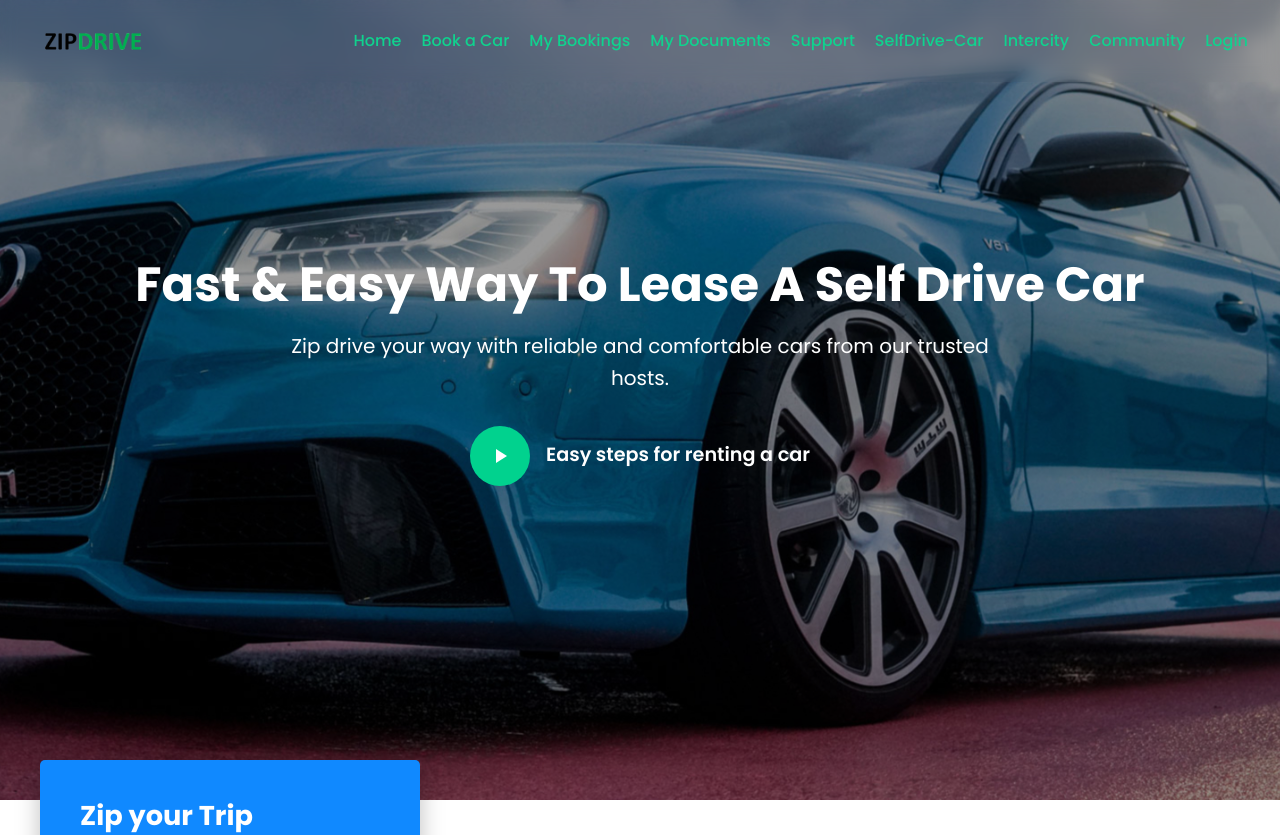
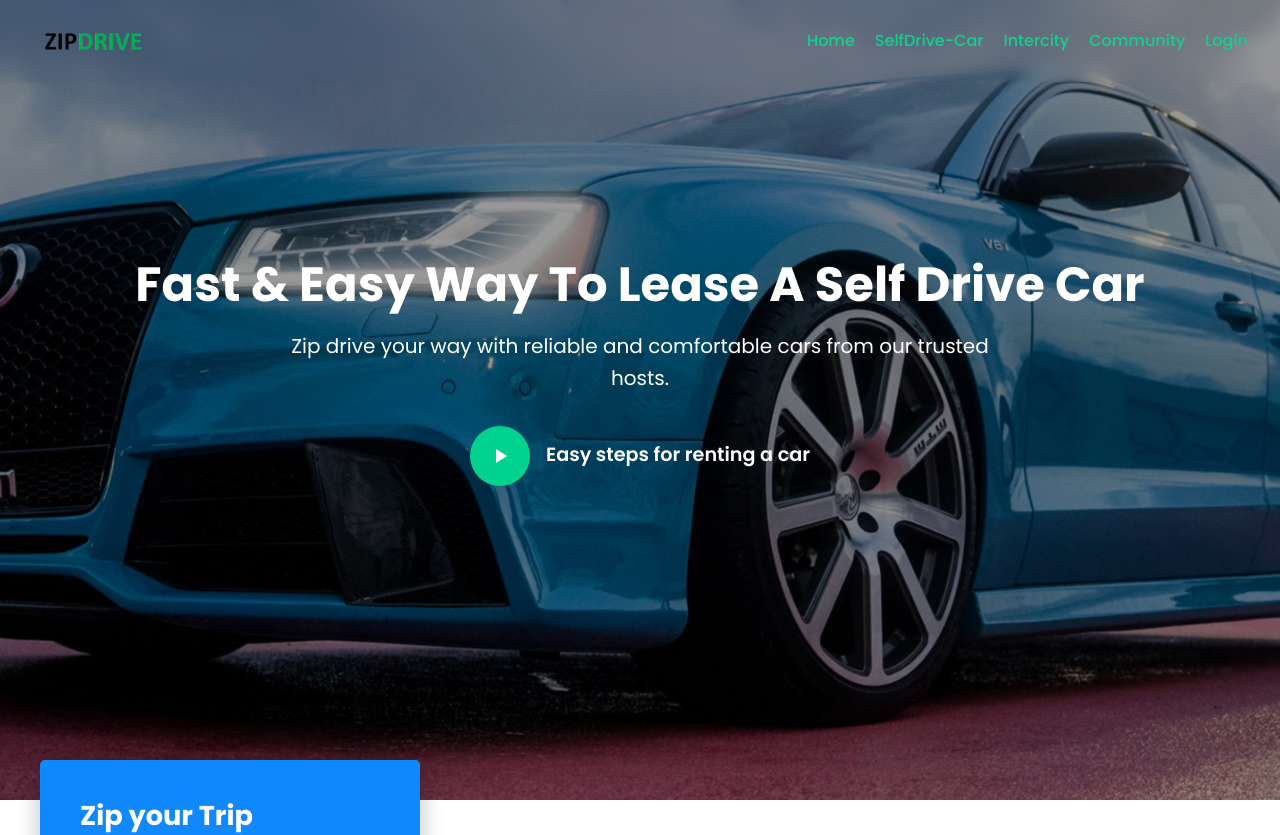
Before and after one commit to Chetanya2001/car-rent-app-frontend, a React (Vite) app: page / in a window 1280 px wide. Shown: the top 835 px of the page. Built offline with nearby package versions, Linux system fonts and the light colour scheme.

Commit message:
last time

```diff
--- a/src/pages/Home/Home.tsx
+++ b/src/pages/Home/Home.tsx
@@ -20,7 +20,7 @@ import {
   faCar,
   // faCalendarAlt,
   // faLifeRing,
-  faDoorOpen,
+  // faDoorOpen,
   // faPlus,
   // faFile,
 } from "@fortawesome/free-solid-svg-icons";
@@ -212,25 +212,59 @@ export default function Home() {
         >
           {isNavOpen ? "✖" : "☰"}
         </div>
+
         <nav className={`home-nav ${isNavOpen ? "active" : ""}`}>
-          {/* Common Links */}
+          {/* Top links based on role */}
           <Link to="/" onClick={() => setIsNavOpen(false)}>
             Home
           </Link>
 
-          {role === "host" ? (
+          {!user && (
             <>
+              <Link to="/cars" onClick={() => setIsNavOpen(false)}>
+                SelfDrive-Car
+              </Link>
+              <Link to="/cars" onClick={() => setIsNavOpen(false)}>
+                Intercity
+              </Link>
+              <Link to="/community" onClick={() => setIsNavOpen(false)}>
+                Community
+              </Link>
+              <a
+                href="#login"
+                className="login-link"
+                onClick={(e) => {
+                  e.preventDefault();
+                  setActiveModal("login");
+                  setIsNavOpen(false);
+                }}
+              >
+                Login
+              </a>
+            </>
+          )}
+
+          {user && role === "host" && (
+            <>
+              <Link to="/cars" onClick={() => setIsNavOpen(false)}>
+                SelfDrive-Car
+              </Link>
               <Link to="/add-car" onClick={() => setIsNavOpen(false)}>
                 Add a Car
-              </Link>
-              <Link to="/my-cars" onClick={() => setIsNavOpen(false)}>
-                My Cars
               </Link>
               <Link to="/host-mybookings" onClick={() => setIsNavOpen(false)}>
                 My Bookings
               </Link>
+              <Link to="/cars" onClick={() => setIsNavOpen(false)}>
+                Intercity
+              </Link>
+              <Link to="/community" onClick={() => setIsNavOpen(false)}>
+                Community
+              </Link>
             </>
-          ) : (
+          )}
+
+          {user && role === "guest" && (
             <>
               <Link to="/searched-cars" onClick={() => setIsNavOpen(false)}>
                 Book a Car
@@ -238,39 +272,17 @@ export default function Home() {
               <Link to="/guest-mybookings" onClick={() => setIsNavOpen(false)}>
                 My Bookings
               </Link>
-              <Link to="/my-documents" onClick={() => setIsNavOpen(false)}>
-                My Documents
+              <Link to="/cars" onClick={() => setIsNavOpen(false)}>
+                Intercity
               </Link>
-              <Link to="/support" onClick={() => setIsNavOpen(false)}>
-                Support
+              <Link to="/community" onClick={() => setIsNavOpen(false)}>
+                Community
               </Link>
             </>
           )}
 
-          {/* Links for everyone */}
-          <Link to="/cars" onClick={() => setIsNavOpen(false)}>
-            SelfDrive-Car
-          </Link>
-          <Link to="/cars" onClick={() => setIsNavOpen(false)}>
-            Intercity
-          </Link>
-          <Link to="/community" onClick={() => setIsNavOpen(false)}>
-            Community
-          </Link>
-
-          {!user ? (
-            <a
-              href="#login"
-              className="login-link"
-              onClick={(e) => {
-                e.preventDefault();
-                setActiveModal("login");
-                setIsNavOpen(false);
-              }}
-            >
-              Login
-            </a>
-          ) : (
+          {/* Profile dropdown for logged-in users */}
+          {user && (
             <div
               className="user-profile"
               onClick={() => setShowMenu((prev) => !prev)}
@@ -282,9 +294,14 @@ export default function Home() {
               />
               {showMenu && (
                 <ul className="profile-menu">
-                  <li onClick={handleLogout}>
-                    <FontAwesomeIcon icon={faDoorOpen} /> Logout
-                  </li>
+                  <li onClick={() => navigate("/my-profile")}>Profile</li>
+                  {role === "host" && (
+                    <li onClick={() => navigate("/support")}>Support</li>
+                  )}
+                  {role === "guest" && (
+                    <li onClick={() => navigate("/support")}>Support</li>
+                  )}
+                  <li onClick={handleLogout}>Logout</li>
                 </ul>
               )}
             </div>
```
